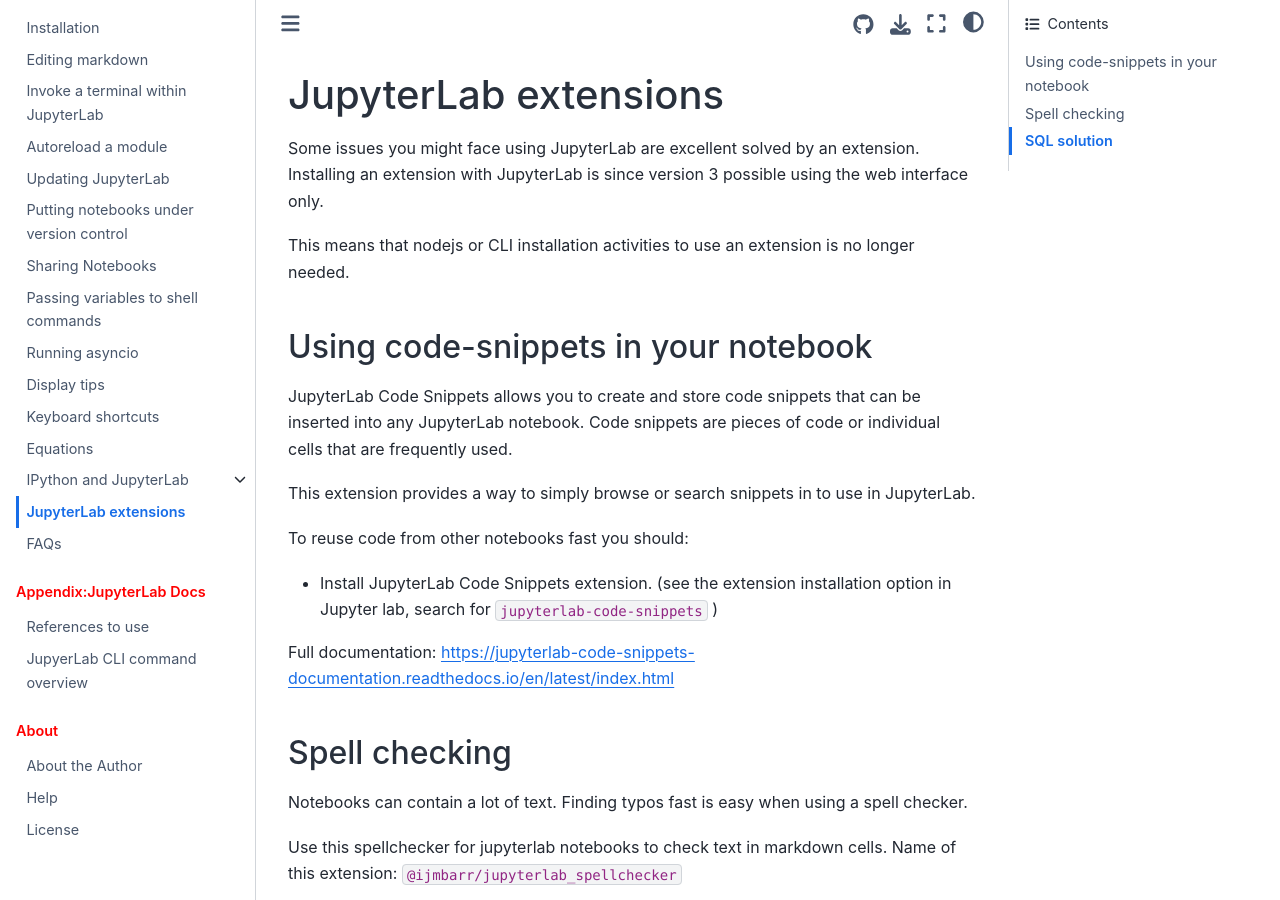
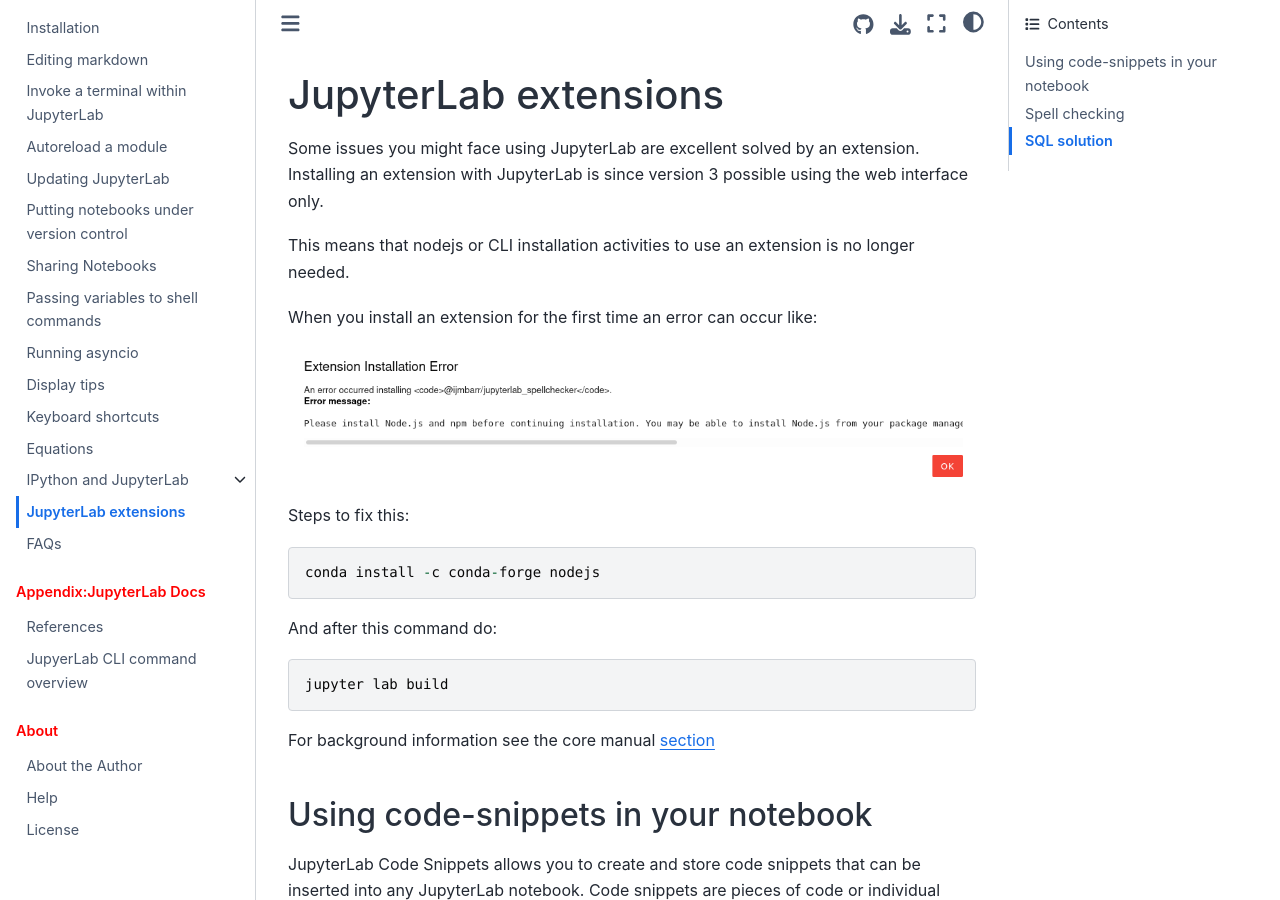
Before and after one commit to nocomplexity/masteringJupyterlab, a Jupyter Book: the page built from docs/extensions.md, in a window 1280 px wide and 900 px high. Built offline with Jupyter Book 1.0.4 settings and Sphinx 7.4.7 and the Sphinx Book theme 1.1.4, drawn with Linux system fonts in a browser that asks for light colours.

Commit message:
update for extension error

````diff
--- a/docs/extensions.md
+++ b/docs/extensions.md
@@ -4,6 +4,27 @@
 Installing an extension with JupyterLab is since version 3 possible using the web interface only.
 
 This means that nodejs or CLI installation activities to use an extension is no longer needed.
+
+When you install an extension for the first time an error can occur like:
+
+![installerror](images/extensioninstallation.png)
+
+
+Steps to fix this:
+```
+conda install -c conda-forge nodejs
+```
+And after this command do:
+
+```
+jupyter lab build
+```
+
+For background information see the core manual [section](https://jupyterlab.readthedocs.io/en/latest/user/extensions.html?highlight=extensions#installing-extensions )
+
+
+
+
 
 
 ## Using code-snippets in your notebook
--- a/docs/references.md
+++ b/docs/references.md
@@ -1,4 +1,4 @@
-# References to use
+# References
 
 JupyterLab is relatively new amazing software. So you will not find many good books that cover simple usage, creating extensions or user manuals. Also JupyterLab is constantly improving and adding new features. So a printed book would be obsolete when it is printed.
 
````
Also changed, not shown: docs/images/extensioninstallation.png (added).
